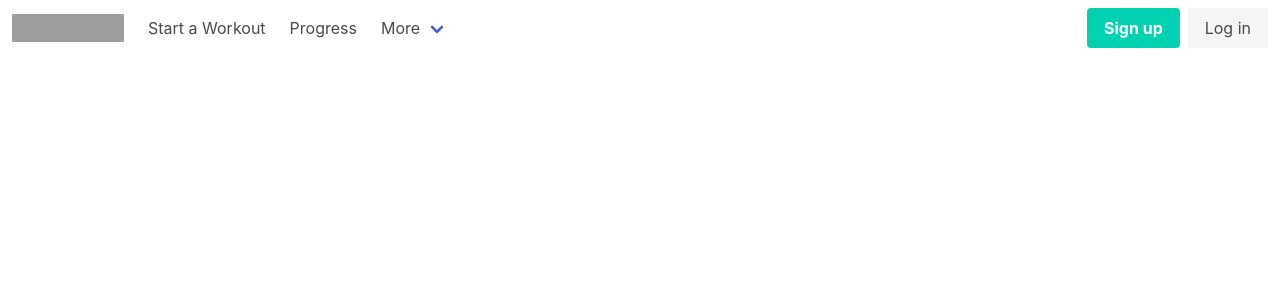
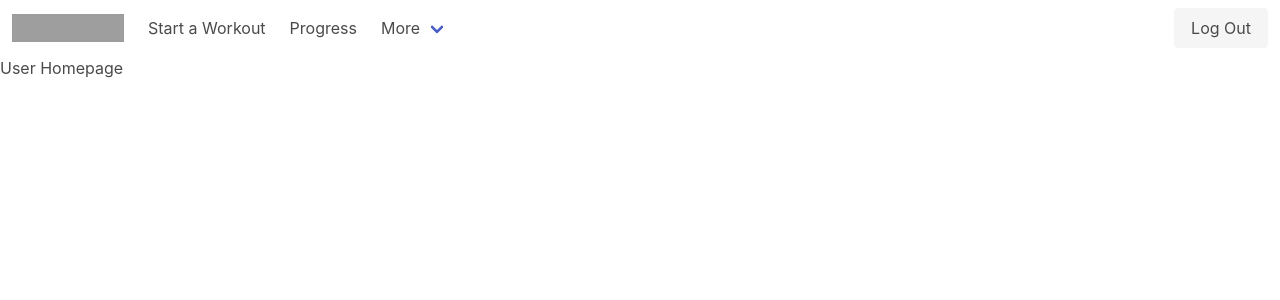
Before and after one commit to dbolger/Strengthy, a Flask app: page /home in a window 1280 px wide. Shown: the top 300 px of the page. Run offline with Flask 2, Linux system fonts and the light colour scheme; the visitor is signed in with stand-in values (Sample User, id 1); grey boxes are pictures that could not be loaded.

Commit message:
Add logout page

```diff
--- a/app/routes.py
+++ b/app/routes.py
@@ -1,6 +1,6 @@
 from app import app, db
 from flask import render_template, redirect, url_for, flash
-from flask_login import login_user
+from flask_login import login_user, login_required, logout_user
 from forms import LoginForm, RegisterForm
 from tables.user import User
 
@@ -9,6 +9,7 @@ def index():
     return render_template('base/index.html')
 
 @app.route("/home", methods=["GET"])
+@login_required
 def home():
     return render_template('base/home.html')
 
@@ -32,6 +33,11 @@ def login():
 
     return render_template('user/login.html', form=form)
 
+@app.route("/logout", methods=['GET', 'POST'])
+def logout():
+    logout_user()
+    return redirect('/')
+
 @app.route("/register", methods=['GET', 'POST'])
 def register():
     form = RegisterForm()
--- a/app/templates/base.html
+++ b/app/templates/base.html
@@ -47,19 +47,21 @@
 				</div>
 			</div>
 
-			<!-- TODO: change based on login state -->
 			<div class="navbar-end">
 				<div class="navbar-item">
 					<div class="buttons">
-						<a class="button is-primary" href="register"><strong>Sign up</strong></a>
-						<a class="button is-light" href="login">Log in</a>
+						{% if current_user.is_authenticated %}
+							<a class="button is-light" href="/logout">Log Out</a>
+						{% else %}
+							<a class="button is-primary" href="/register"><strong>Sign Up</strong></a>
+							<a class="button is-light" href="/login">Log In</a>
+						{% endif %}
 					</div>
 				</div>
 			</div>
 		</div>
 	</nav>
 
-	<!-- Actual content -->
 	{% block content %}{% endblock %}
 
 	<!-- TODO: footer -->
--- a/app/templates/base/home.html
+++ b/app/templates/base/home.html
@@ -1,4 +1,5 @@
 {% extends 'base.html' %}
 
 {% block content %}
+	User Homepage
 {% endblock %}
--- a/app/templates/base/index.html
+++ b/app/templates/base/index.html
@@ -1,4 +1,5 @@
 {% extends 'base.html' %}
 
 {% block content %}
+	Index Page
 {% endblock %}
```
Also changed, not shown: 1 other file.
